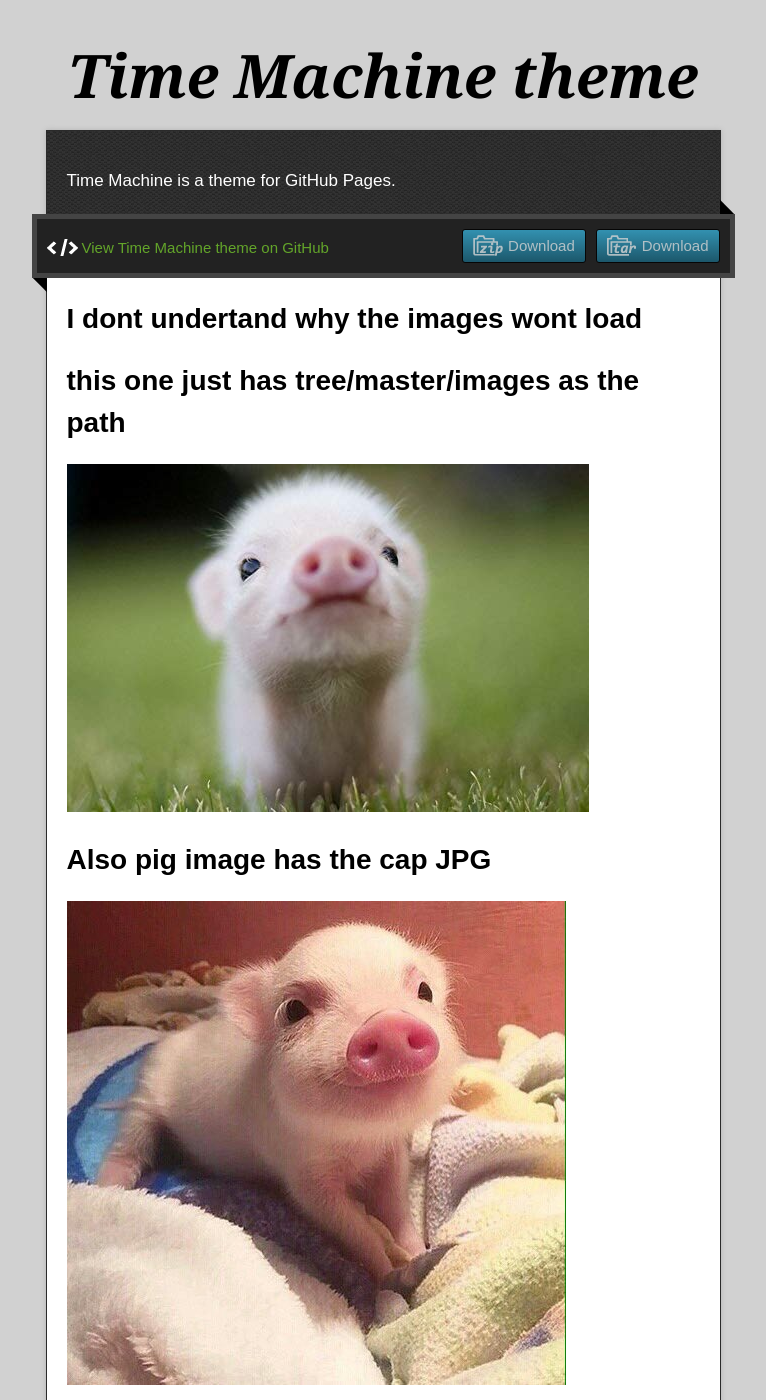
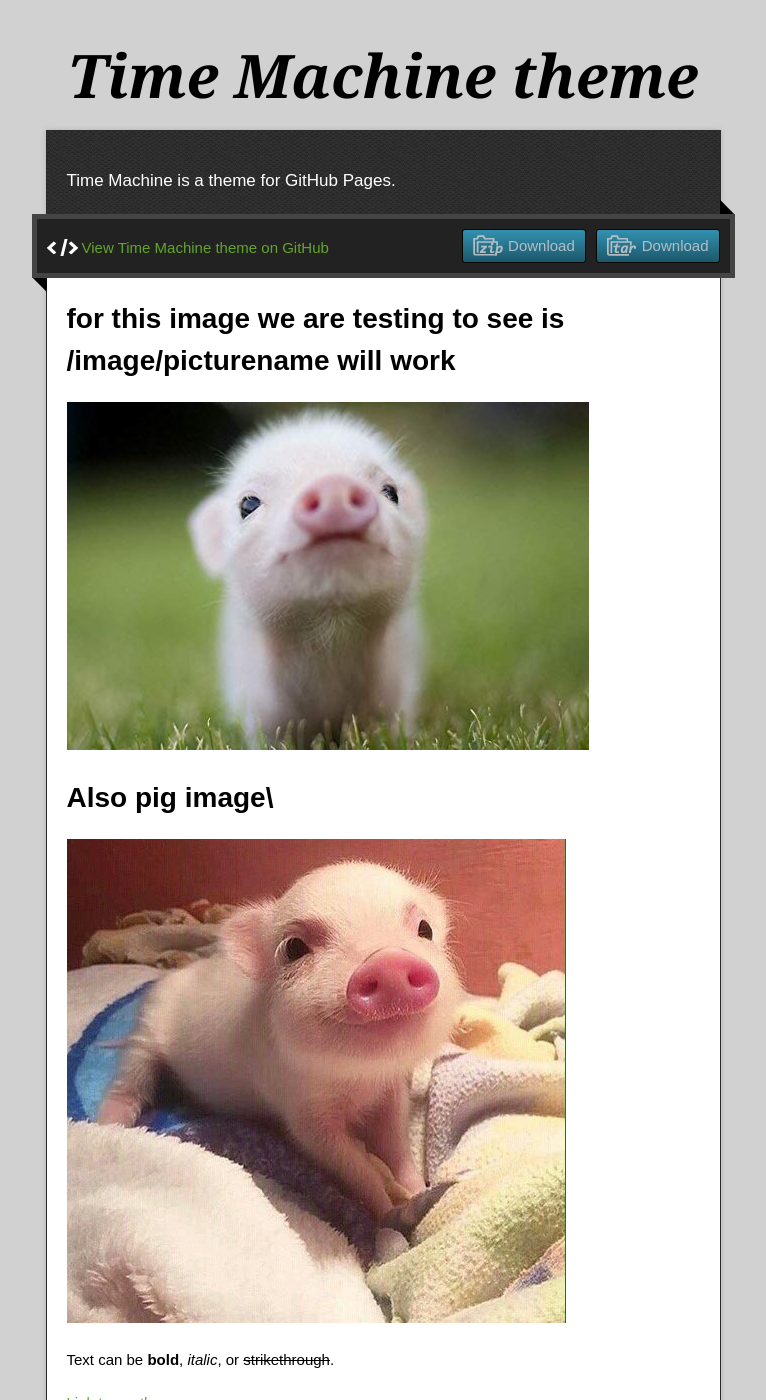
Before and after one commit to stankiewicz565/piggles.github.io, a Jekyll site: the page built from index.md, in a window 1280 px wide and 1400 px high. Shown: the whole window, without its empty margins (257-1023 px from the left). Built offline with Jekyll 4.4.1, drawn with Linux system fonts in a browser that asks for light colours; our own code applies the rules of GitHub Pages for plain Markdown files.

Commit message:
testing format of picture2

```diff
--- a/index.md
+++ b/index.md
@@ -2,13 +2,10 @@
 layout: default
 ---
 
-
-# I dont undertand why the images wont load
-# this one just has tree/master/images as the path
-
+# for this image we are testing to see is /image/picturename will work
 ![cutePig](/images/cutePig.jpg)
 
-# Also pig image has the cap JPG
+# Also pig image\
 
 ![pig](./pig.jpg)
 
```
